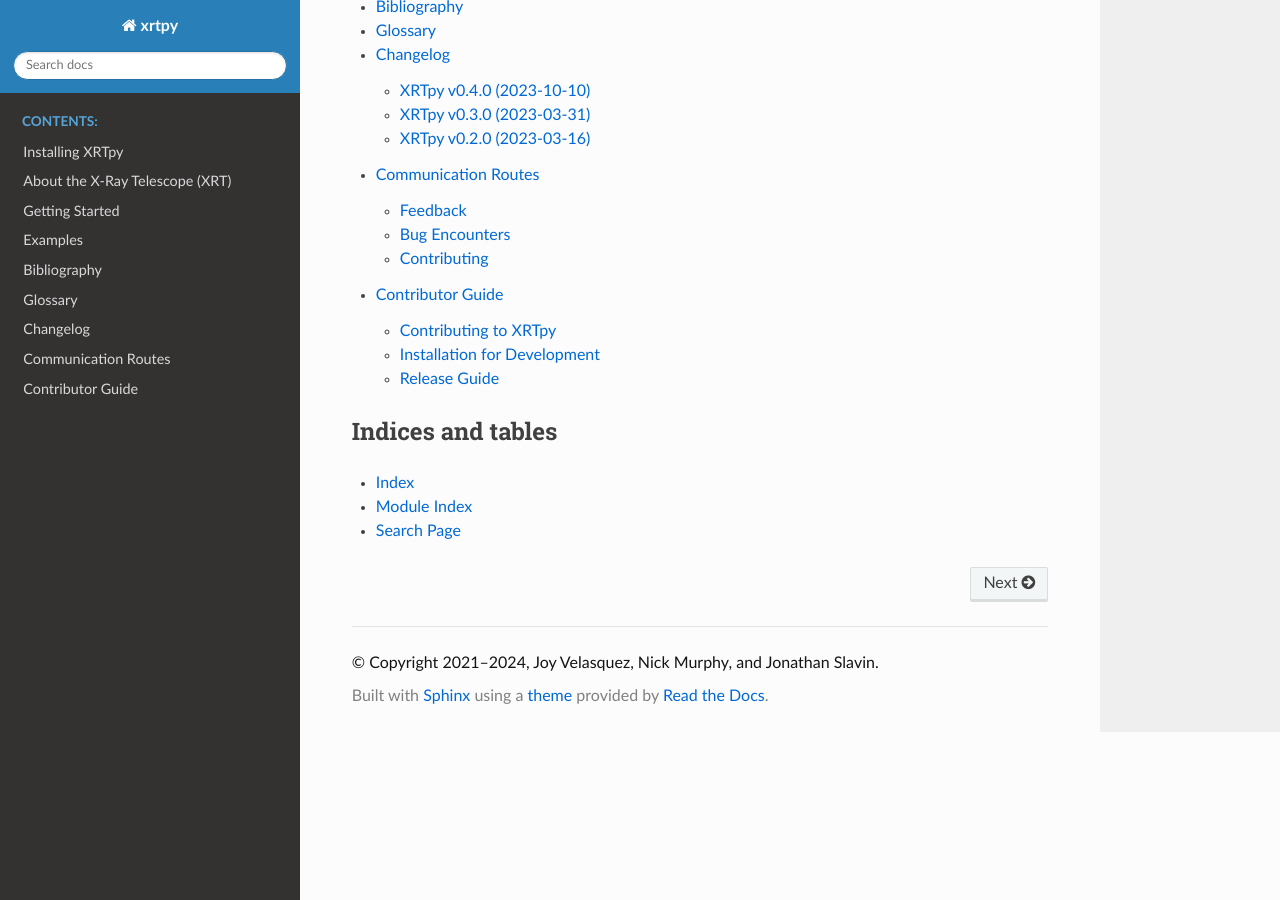
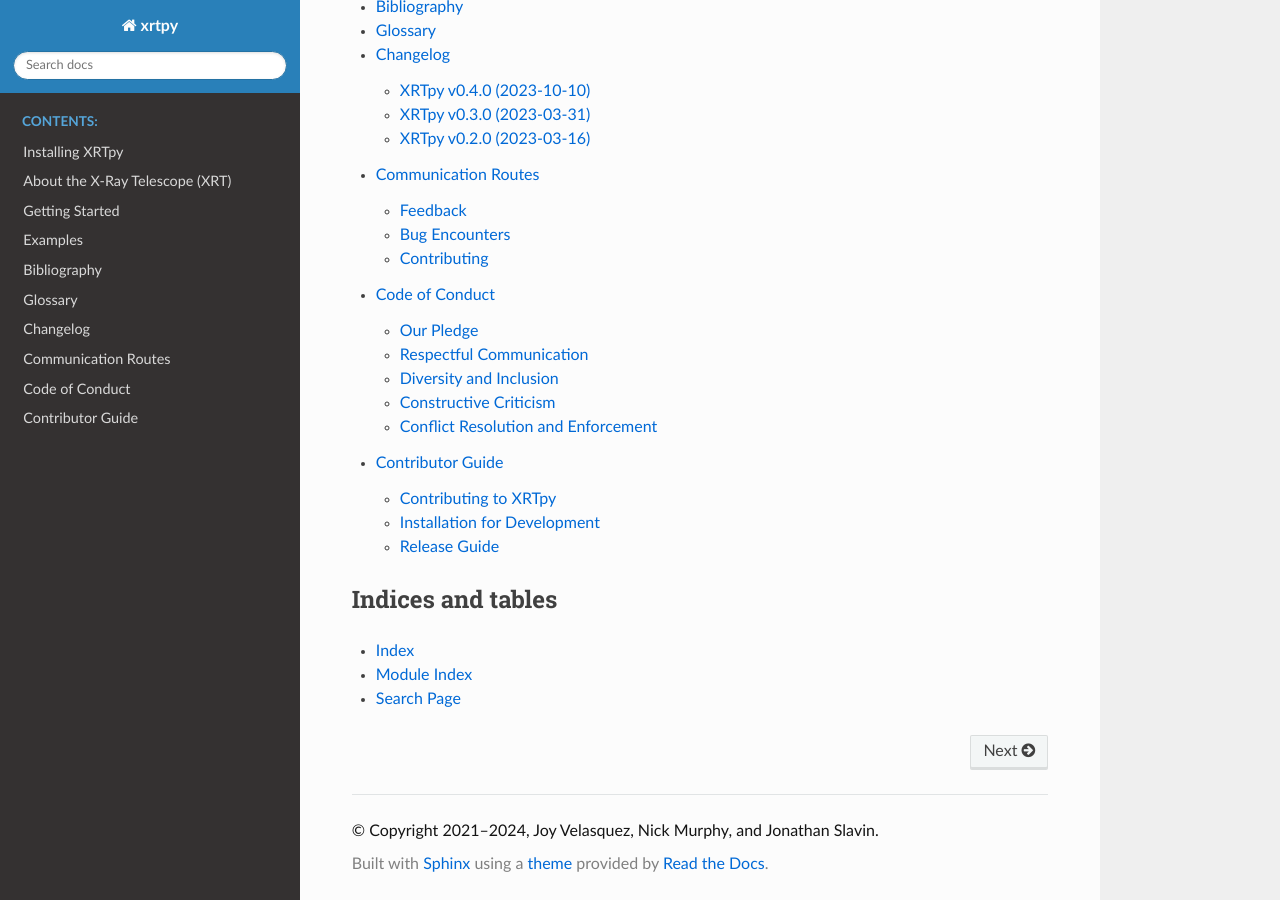
Before and after one commit to HinodeXRT/xrtpy, a Sphinx documentation site: the page built from docs/index.rst, in a window 1280 px wide and 900 px high, scrolled down 924 px. Built offline with Sphinx 7.4.7 and the Read the Docs theme 2.0.0, drawn with Linux system fonts in a browser that asks for light colours; pages that are not in the unit, such as notebooks, are missing from menus; cross-references to code outside the pages are shown as plain code; some of the changed lines change nothing that is shown.

Commit message:
Add Code of Conduct to XRTpy (#278)
* Creating a Code of conduct section for XRTpy

* Adding CODE_OF_CONDUCT

* Removing text copied from other rst file

* Removing text

* Fixing length

* Adding Our Pledge

* Adding Respectful Communication

* Adding Diversity and Inclusion and Constructive Criticism section

* Fixing link

* Adding Conflict Resolution and Enforcement

* Making  a more concise version Conflict Resolution and Enforcement

* Adding Enforcement and Reporting

* Updating format

* Minor text edits

* [pre-commit.ci] auto fixes from pre-commit.com hooks

for more information, see https://pre-commit.ci

---------

Co-authored-by: pre-commit-ci[bot] <66853113+pre-commit-ci[bot]@users.noreply.github.com>

```diff
--- /dev/null
+++ b/docs/CODE_OF_CONDUCT.rst
@@ -0,0 +1,50 @@
+.. currentmodule:: xrtpy
+
+.. _CODE_OF_CONDUCT:
+
+*******************
+Code of Conduct
+*******************
+
+XRTpy follows the Contributor Covenant Code of Conduct, which is a widely adopted standard for fostering an inclusive
+and respectful community. Below are the key principles and standards that all contributors and community members are
+expected to adhere to.
+
+Our Pledge
+==========
+We, as contributors and maintainers of XRTpy, pledge to make participation in our project and community a harassment-free
+experience for everyone, regardless of age, body size, disability, ethnicity, gender identity and expression, level of
+experience, education, socioeconomic status, nationality, personal appearance, race, religion, or sexual identity and
+orientation.
+
+Respectful Communication
+=========================
+We expect all participants to communicate respectfully and constructively. This includes being polite, considerate, and welcoming,
+while avoiding any form of harassment, discrimination, or offensive behavior.
+
+Diversity and Inclusion
+=========================
+XRTpy values diversity and is dedicated to creating an inclusive environment. We welcome contributions from people of all backgrounds,
+regardless of gender, disability, ethnicity, religion, nationality, sexual orientation, or any other characteristic.
+
+Constructive Criticism
+=========================
+Feedback is essential for the growth and improvement of XRTpy. We encourage everyone to provide and receive feedback in a constructive manner.
+Criticism should focus on improving the project and fostering learning, with an emphasis on what is best for the overall community.
+
+Conflict Resolution and Enforcement
+=====================================
+Conflicts may arise in any collaborative environment. Participants should engage respectfully and with an open mind.
+If unresolved, project maintainers will mediate to ensure a fair resolution. Violations of this Code of Conduct will result
+in appropriate consequences, including warnings, temporary bans, or permanent removal. Community leaders are responsible for
+enforcing these rules and taking corrective action as needed.
+
+**Enforcement and Reporting**
+
+- Instances of abusive, harassing, or otherwise unacceptable behavior may be reported to the community leaders responsible for enforcement at xrtpy@cfa.harvard.edu. All complaints will be reviewed and investigated promptly and fairly.
+- Community leaders are obligated to respect the privacy and security of the reporter of any incident.
+
+
+This Code of Conduct is adapted from the `Contributor Covenant`_, version 2.1.
+
+.. _Contributor Covenant : https://www.contributor-covenant.org/version/2/1/code_of_conduct.html
--- a/docs/index.rst
+++ b/docs/index.rst
@@ -27,6 +27,7 @@ for the analysis of observations made by the `X-Ray Telescope`_ (XRT)
    glossary
    changelog/index
    feedback_communication
+   CODE_OF_CONDUCT
    contributing/index
 
 Indices and tables
```
